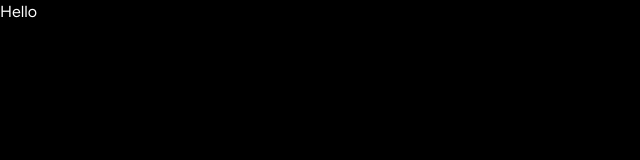
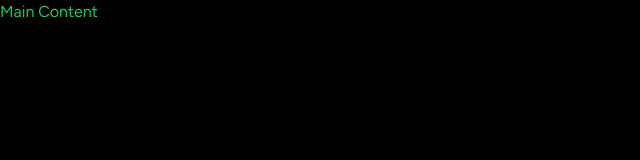
Before and after one commit to beboopr/Spotify-Clone, a Next.js app: page / in a window 1280 px wide. Shown: the top 160 px of the page, without its empty margins (0-640 px from the left). Built offline with nearby package versions, Linux system fonts and the light colour scheme.

Commit message:
Basic Setup, Working!

```diff
--- /dev/null
+++ b/app/(site)/page.tsx
@@ -0,0 +1,9 @@
+
+
+export default function Home() {
+  return (
+  <div className="text-green-500">
+    Main Content
+  </div>
+  )
+}
--- a/app/layout.tsx
+++ b/app/layout.tsx
@@ -4,8 +4,8 @@ import { Figtree } from "next/font/google";
 const font = Figtree({ subsets: ["latin"] });
 
 export const metadata = {
-  title: "Create Next App",
-  description: "Generated by create next app",
+  title: "Spotify_Clone",
+  description: "Listen to your favorite music!",
 };
 
 export default function RootLayout({
--- a/app/page.tsx
+++ /dev/null
@@ -1,7 +0,0 @@
-
-
-export default function Home() {
-  return (
-  <div>Hello</div>
-  )
-}
```
